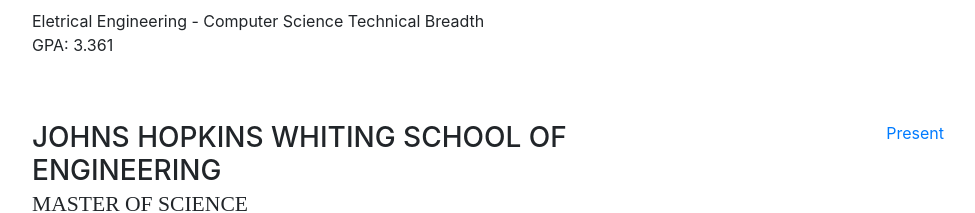
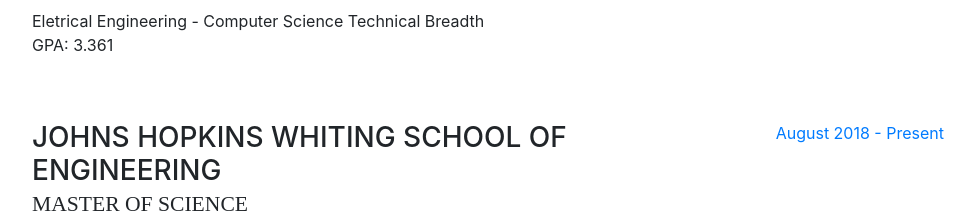
Before and after one commit to andrewcchan/andrewcchan.github.io, a website with bundled scripts: page index.html in a window 1280 px wide. Shown: the part 2740-2953 px from the top of the page, without its empty margins (288-1263 px from the left). Built offline with nearby package versions, Linux system fonts and the light colour scheme; a web font is replaced by a local one.

Commit message:
Added date for MS

```diff
--- a/index.html
+++ b/index.html
@@ -176,7 +176,7 @@
               <p></p>
             </div>
             <div class="resume-date text-md-right">
-              <span class="text-primary">Present</span>
+              <span class="text-primary">August 2018 - Present</span>
             </div>
           </div>
 
```
